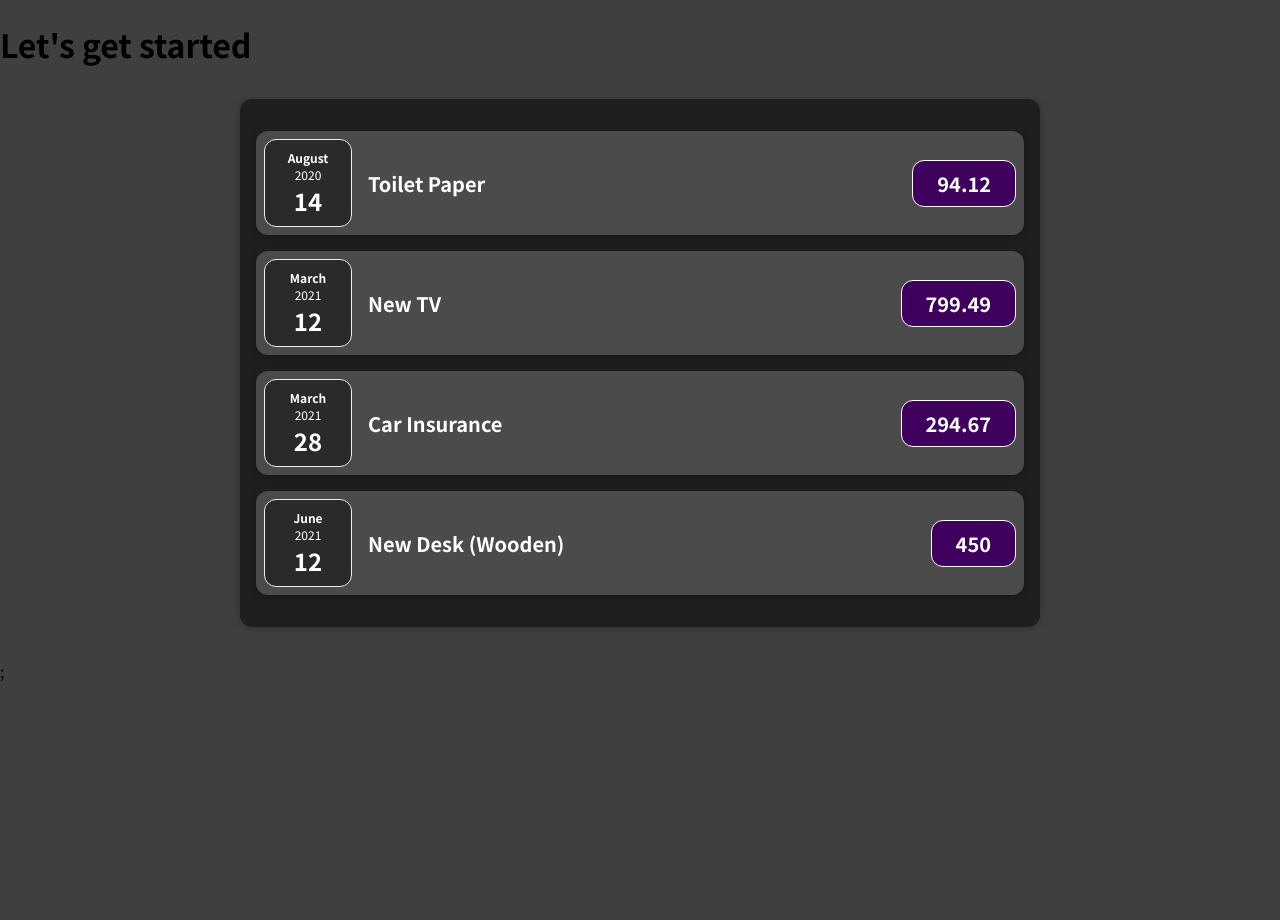
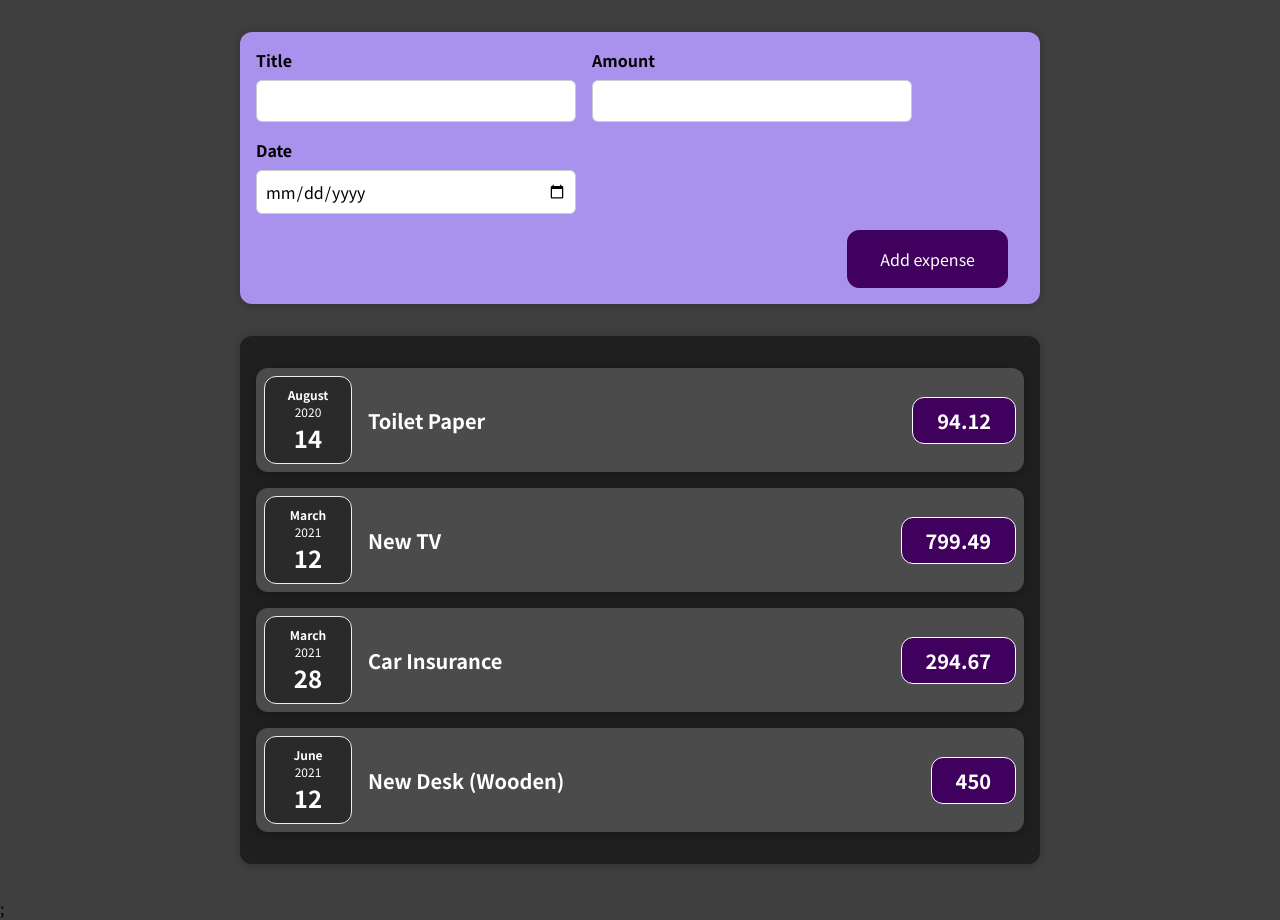
Before and after one commit to Breno-do-val/react-academind, a React (Create React App) app: page / in a window 1280 px wide. Before the commit the page ends 800 px from the top, so only its background shows below. Built offline with nearby package versions, Linux system fonts and the light colour scheme.

Commit message:
(feat): add expense form

```diff
--- a/src/App.js
+++ b/src/App.js
@@ -1,6 +1,7 @@
 import React from 'react';
 
 import Expenses from './components/Expenses/Expenses';
+import NewExpense from './components/NewExpense/NewExpense';
 
 function App() {
   const expenses = [
@@ -32,7 +33,7 @@
 
   return (
     <div>
-      <h1>Let's get started</h1>
+      <NewExpense />
       <Expenses expenses={expenses} />;
     </div>
   );
--- /dev/null
+++ b/src/components/NewExpense/ExpenseForm/ExpenseForm.css
@@ -0,0 +1,26 @@
+.new-expense__controls {
+	display: flex;
+	flex-wrap: wrap;
+	gap: 1rem;
+	margin-bottom: 1rem;
+	text-align: left;
+}
+
+.new-expense__control label {
+	font-weight: bold;
+	margin-bottom: 0.5rem;
+	display: block;
+}
+
+.new-expense__control input {
+	font: inherit;
+	padding: 0.5rem;
+	border-radius: 6px;
+	border: 1px solid #ccc;
+	width: 20rem;
+	max-width: 100%;
+}
+
+.new-expense__actions {
+	text-align: right;
+}
--- /dev/null
+++ b/src/components/NewExpense/ExpenseForm/ExpenseForm.js
@@ -0,0 +1,29 @@
+import React from 'react';
+
+import './ExpenseForm.css';
+
+const ExpenseForm = () => {
+  return (
+    <form>
+      <div className="new-expense__controls">
+        <div className="new-expense__control">
+          <label>Title</label>
+          <input type="text" />
+        </div>
+        <div className="new-expense__control">
+          <label>Amount</label>
+          <input type="number" min="0.01" step="0.01" />
+        </div>
+        <div className="new-expense__control">
+          <label>Date</label>
+          <input type="date" min="2019-01-01" max="2022-12-31" />
+        </div>
+      </div>
+      <div className="new-expense__actions">
+        <button type="submit">Add expense</button>
+      </div>
+    </form>
+  );
+};
+
+export default ExpenseForm;
--- /dev/null
+++ b/src/components/NewExpense/NewExpense.css
@@ -0,0 +1,38 @@
+.new-expense {
+	background-color: #a892ee;
+	padding: 1rem;
+	margin: 2rem auto;
+	width: 50rem;
+	max-width: 95%;
+	border-radius: 12px;
+	text-align: center;
+	box-shadow: 0 1px 8px rgba(0, 0, 0, 0.25);
+}
+
+.new-expense button {
+	font: inherit;
+	cursor: pointer;
+	padding: 1rem 2rem;
+	border: 1px solid #40005d;
+	background-color: #40005d;
+	color: white;
+	border-radius: 12px;
+	margin-right: 1rem;
+}
+
+.new-expense button:hover,
+.new-expense button:active {
+	background-color: #510674;
+	border-color: #510674;
+}
+
+.new-expense button.alternative {
+	color: #220131;
+	border-color: transparent;
+	background-color: transparent;
+}
+
+.new-expense button.alternative:hover,
+.new-expense button.alternative:active {
+	background-color: #ddb3f8;
+}
--- /dev/null
+++ b/src/components/NewExpense/NewExpense.js
@@ -0,0 +1,15 @@
+import React from 'react';
+
+import ExpenseForm from './ExpenseForm/ExpenseForm';
+
+import './NewExpense.css';
+
+const NewExpense = () => {
+  return (
+    <div className="new-expense">
+      <ExpenseForm />
+    </div>
+  );
+};
+
+export default NewExpense;
```
